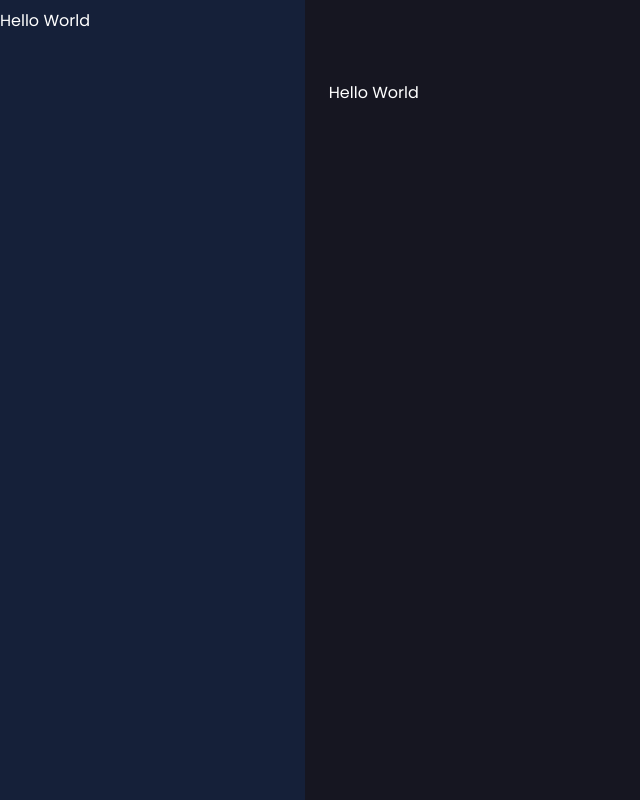
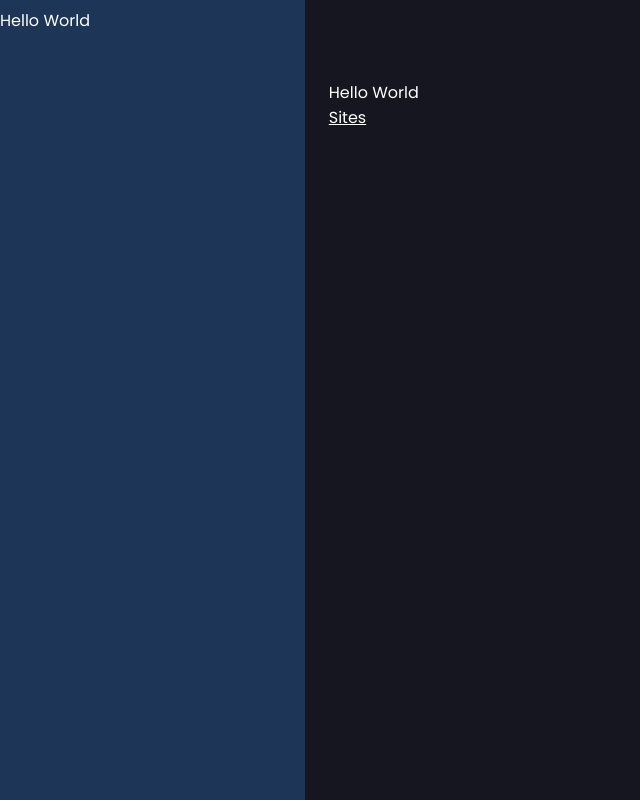
Before and after one commit to GustavoMelloGit/GMPM, a React (Create React App) app: page / in a window 1280 px wide. Shown: the whole page, without its empty margins (0-640 px from the left). Built offline with nearby package versions, Linux system fonts and the light colour scheme.

Commit message:
feat: :sparkles: dynamic routing

```diff
--- a/src/components/Layout/components/VerticalNav/styles.ts
+++ b/src/components/Layout/components/VerticalNav/styles.ts
@@ -12,7 +12,7 @@ export const VerticalNavContainer = styled(Box)`
 export const VerticalNavListContainer = styled(Box)`
     width: 25rem;
     height: 100%;
-    background-color: ${colors.blue[600]};
+    background-color: ${colors.blue[500]};
 `;
 
 export const VerticalNavContentContainer = styled(Container)`
--- /dev/null
+++ b/src/pages/Auth/Login/index.tsx
@@ -0,0 +1,12 @@
+import React from 'react';
+import { Link } from 'react-router-dom';
+
+const LoginPage: React.FC = (props) => {
+  return (
+    <div>
+      <p>Hello World</p>
+      <Link to='/sites'>Sites</Link>
+    </div>
+  );
+};
+export default LoginPage;
--- a/src/pages/Auth/index.tsx
+++ b/src/pages/Auth/index.tsx
@@ -1,10 +1,3 @@
-import React from 'react';
+import LoginPage from './Login';
 
-const AuthPage: React.FC = () => {
-  return (
-    <div>
-      <p>Hello World</p>
-    </div>
-  );
-};
-export default AuthPage;
+export { LoginPage };
--- /dev/null
+++ b/src/pages/Auth/route.tsx
@@ -0,0 +1,13 @@
+import React from 'react';
+import { RouteConfigProps } from '../../routes/routesConfig';
+import LoginPage from './Login';
+
+const authRoutes: RouteConfigProps[] = [
+  {
+    path: '/',
+    component: <LoginPage />,
+    exact: true,
+  },
+];
+
+export default authRoutes;
--- a/src/pages/Sites/index.tsx
+++ b/src/pages/Sites/index.tsx
@@ -1,9 +1,11 @@
 import React from 'react';
+import { Link } from 'react-router-dom';
 
-const SitesPage: React.FC = (props) => {
+const SitesPage: React.FC = () => {
   return (
     <div>
       <p>Hello Sites</p>
+      <Link to='/'>Login</Link>
     </div>
   );
 };
--- /dev/null
+++ b/src/pages/Sites/route.tsx
@@ -0,0 +1,13 @@
+import React from 'react';
+import SitesPage from '.';
+import { RouteConfigProps } from '../../routes/routesConfig';
+
+const sitesRoutes: RouteConfigProps[] = [
+  {
+    path: '/sites',
+    component: <SitesPage />,
+    exact: true,
+  },
+];
+
+export default sitesRoutes;
--- a/src/routes/index.tsx
+++ b/src/routes/index.tsx
@@ -1,13 +1,24 @@
 import React from 'react';
 import { Routes, Route } from 'react-router-dom';
-import AuthPage from '../pages/Auth';
-import SitesPage from '../pages/Sites';
+import authRoutes from '../pages/Auth/route';
+import sitesRoutes from '../pages/Sites/route';
+
+const routesConfig = [...authRoutes, ...sitesRoutes];
 
 const AppRoutes: React.FC = () => {
   return (
     <Routes>
-      <Route path='/' element={<AuthPage />} />
-      <Route path='/sites' element={<SitesPage />} />
+      {routesConfig.map((route) => (
+        <Route
+          key={route.path}
+          element={
+            <React.Suspense fallback={<>...</>}>
+              {route.component}
+            </React.Suspense>
+          }
+          {...route}
+        />
+      ))}
     </Routes>
   );
 };
--- a/src/styles/colors.ts
+++ b/src/styles/colors.ts
@@ -3,6 +3,7 @@ const colors = {
         700: '#161621',
     },
     blue: {
+        500: '#1D3557',
         600: '#152039',
     },
     orange: {
```
Also changed, not shown: src/routes/routesConfig.tsx (+7 -1 lines).
